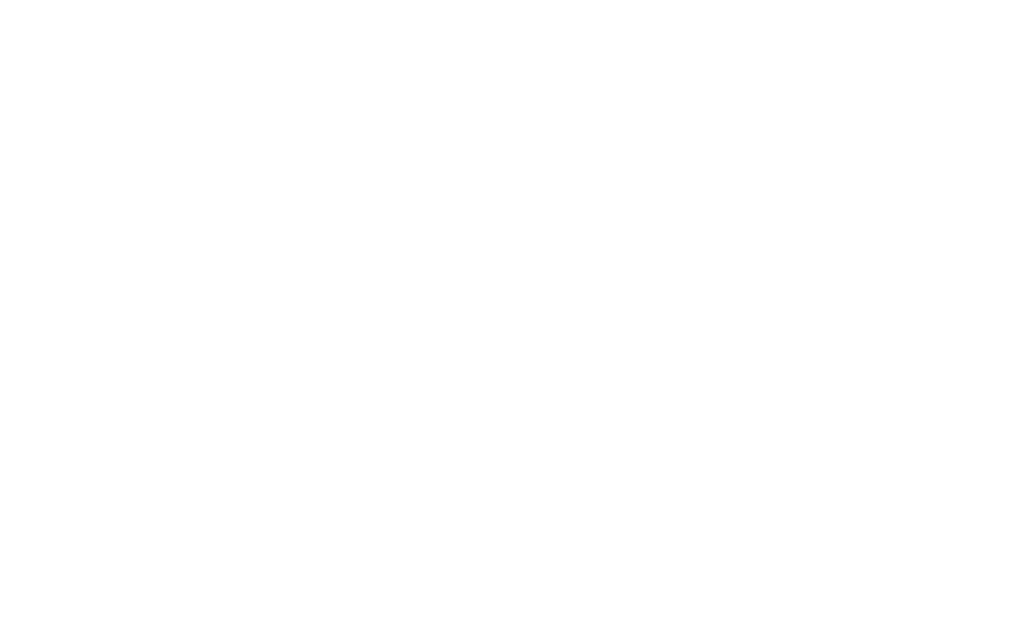
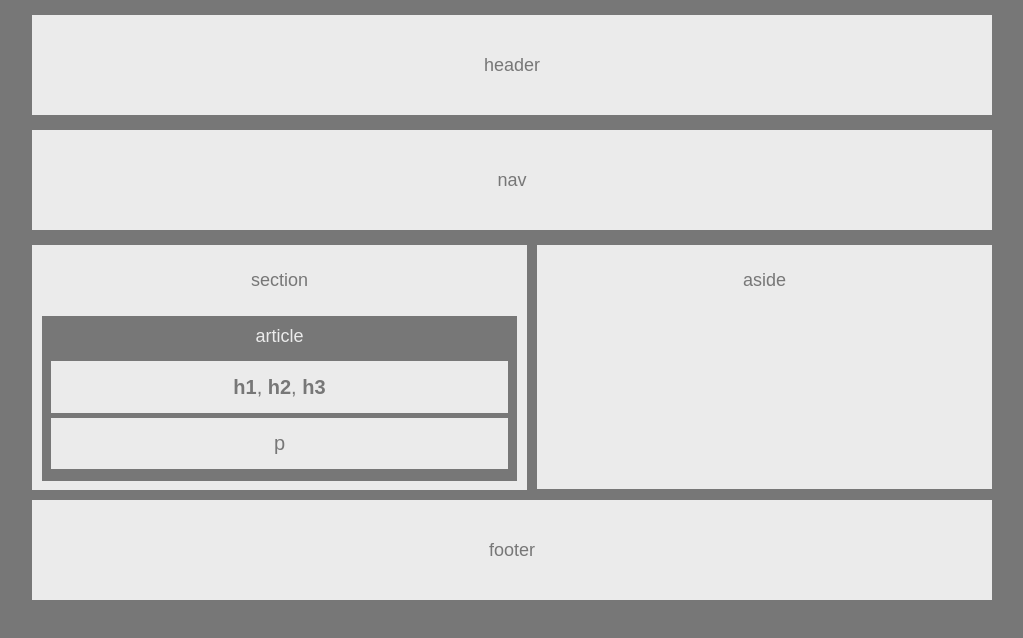
Before and after one commit to John95/HW-Wireframe, a plain HTML site: page index.html in a window 1280 px wide. Shown: the whole page, without its empty margins (128-1151 px from the left). Drawn offline with Linux system fonts and the light colour scheme.

Commit message:
added tons of code to the css file and some divs to html

```diff
--- a/index.html
+++ b/index.html
@@ -2,15 +2,30 @@
 <html>
 <head>
 	<title></title>
+
+	<LINK REL=StyleSheet HREF="style.css" TYPE="text/css" MEDIA=screen>
 </head>
 <body>
-	<nav></nav>
-	<aside></aside>
-	<section></section>
-	<article><h2></h2></article>
-	<h1></h1>
-	<h2></h2>
-	<h3></h3>
-	<p></p>
+	<header>header</header>
+	<nav>nav</nav>
+	<!--  -->
+	<div class="coolerTooler">
+		<section>section
+			<article>
+				<div class="textContainer">article</div>
+				<div class="coolHTool">
+					<span class="vertCenter"><h1>h1</h1>, <h2>h2</h2>, <h3>h3</h3></span>
+				</div>
+
+				<div class="coolPTool">
+					<p>p</p>
+				</div>
+			</article>
+		</section>
+		<aside>aside
+		</aside>
+	</div>
+
+	<footer>footer</footer>
 </body>
 </html>
--- a/style.css
+++ b/style.css
@@ -1,46 +1,135 @@
 body {
 	background-color: #777;
+	width: 960px;
+	margin: auto;
+	font-family: 'Arial', 'Helvetica Neue', Helvetica, sans-serif;
+	font-size: 18px;
+	text-align:center;
+}
 
 header {
+	margin-top: 15px;
+	background-color: #ebebeb;
+	color:#777;
+	height:100px;
+	line-height:100px;
+}
+
+nav {
+	margin-top: 15px;
+	background-color: #ebebeb;
+	color:#777;
+	height:100px;
+	line-height:100px;
+}
+
+/* Contains section and aside blocks */
+.coolerTooler {
+	/*position:relative;*/
+	margin-top: 15px;
 
 }
 
-nav {
+.coolerTooler:after {
+	content:"";
+	display:block;
+	clear:both;
+}
 
+/* Contains article and h tags */
+section {
+	display: inline-block;
+	background-color: #ebebeb;
+	color:#777;
+	/*height:300px;*/
+	width: 495px;
+	float:left;
+
+	padding-top: 25px;
+}
+
+aside {
+	display: inline-block;
+	float:right;
+
+	background-color: #ebebeb;
+	color: #777;
+	height:219.4px;
+	width: 455px;
+
+	padding-top: 25px;
+}
+
+/* Contains h, p divs */
+article {
+	background-color: #777;
+	margin-top: 25px;
+	margin-left:2%;
+	margin-right:10px;
+	margin-bottom:2%;
+	color:#ebebeb;
+	padding-top: 10px;
+	padding-bottom: 2px;
 }
 
 footer {
-
-}
-
-section {
-
-}
-
-aside {
-
-}
-
-article {
-
+	margin-top: 10px;
+	background-color: #ebebeb;
+	color:#777;
+	height:100px;
+	line-height: 100px;
 }
 
 .clear {
 
 }
 
+.textContainer {
+	float:top;
+}
+
+/* Contains h tags, margin controls the spacing around the div */
+.coolHTool {
+	margin-top:3%;
+	margin-right:2%;
+	margin-bottom:0%;
+	margin-left:2%;
+
+	background-color:#ebebeb;
+	color:#777;
+	padding-top:3%;
+	padding-bottom:3%;
+	font-size:20px;
+}
+
 h1 {
-
+	display: inline;
+	font-size:20px;
 }
 
 h2 {
-
+	display: inline;
+	font-size:20px;
 }
 
 h3 {
+	display: inline;
+	font-size:20px;
+}
 
+.coolPTool {
+	margin-top:1%;
+	margin-right:2%;
+	margin-bottom:2%;
+	margin-left:2%;
+
+	background-color:#ebebeb;
+	color:#777;
+	padding-top:3%;
+	padding-bottom:3%;
+	font-size:20px;
 }
 
 p {
-
+	display: inline;
 }
```
